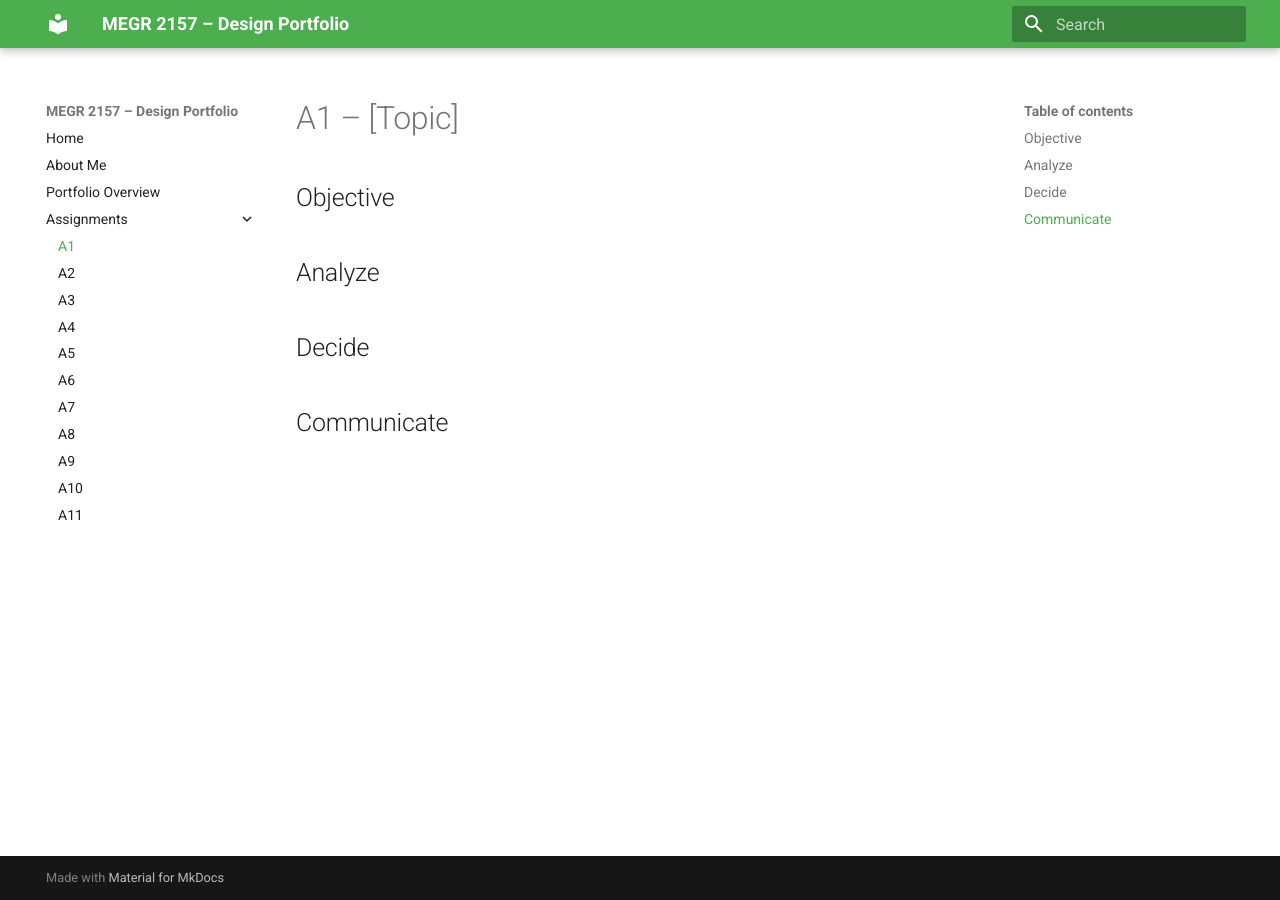
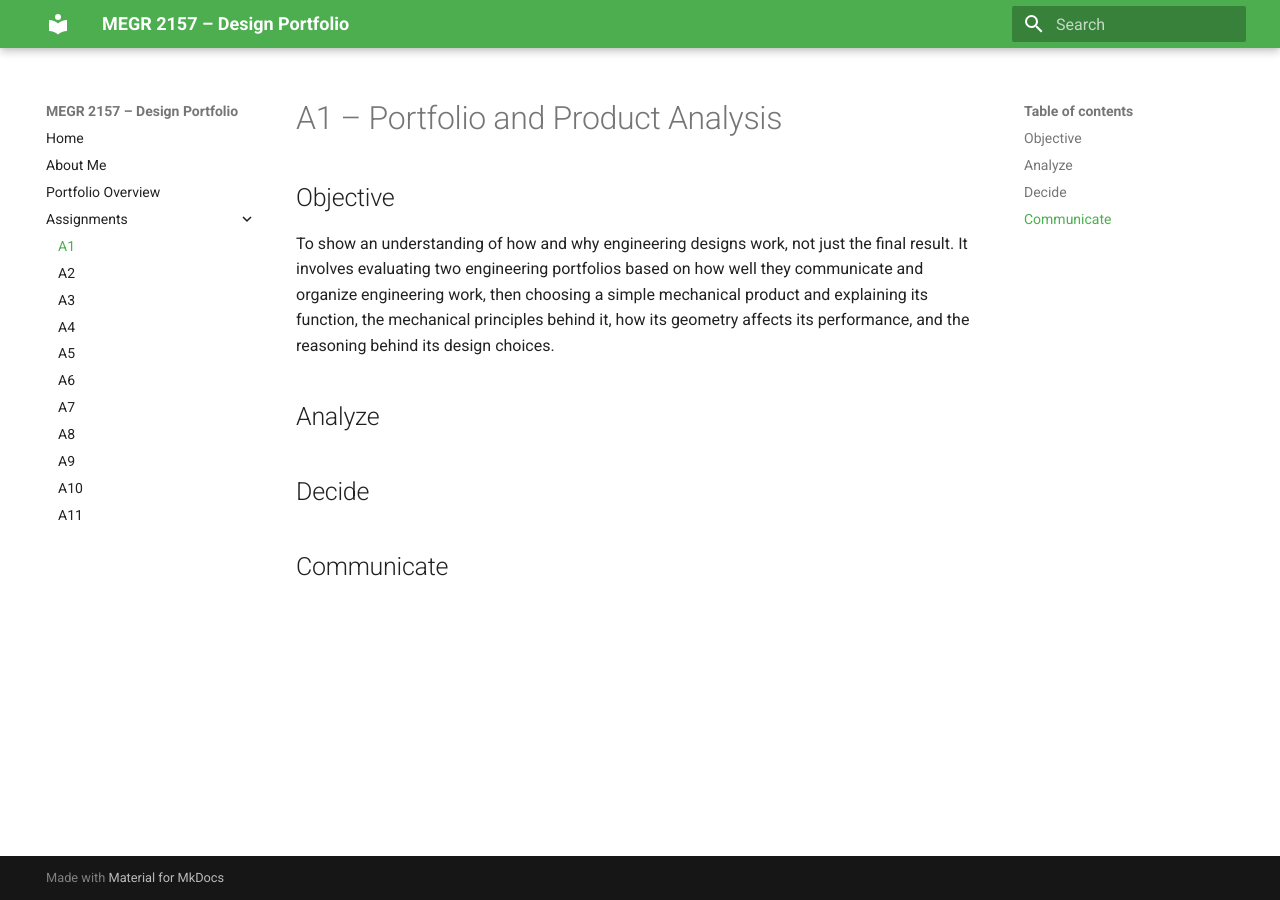
Before and after one commit to matthewjcowan/megr2156-portfolio, an MkDocs documentation site: the page built from docs/assignments/A01/index.md, in a window 1280 px wide. Built offline with MkDocs 1.6.1 and Material for MkDocs 9.7.7, drawn with Linux system fonts in a browser that asks for light colours.

Commit message:
Revise A1 title and objective description
Updated assignment title and clarified objective.

```diff
--- a/docs/assignments/A01/index.md
+++ b/docs/assignments/A01/index.md
@@ -1,7 +1,7 @@
-# A1 – [Topic]
+# A1 – Portfolio and Product Analysis
 
 ## Objective
-
+To show an understanding of how and why engineering designs work, not just the final result. It involves evaluating two engineering portfolios based on how well they communicate and organize engineering work, then choosing a simple mechanical product and explaining its function, the mechanical principles behind it, how its geometry affects its performance, and the reasoning behind its design choices.
 
 ## Analyze
 
```
